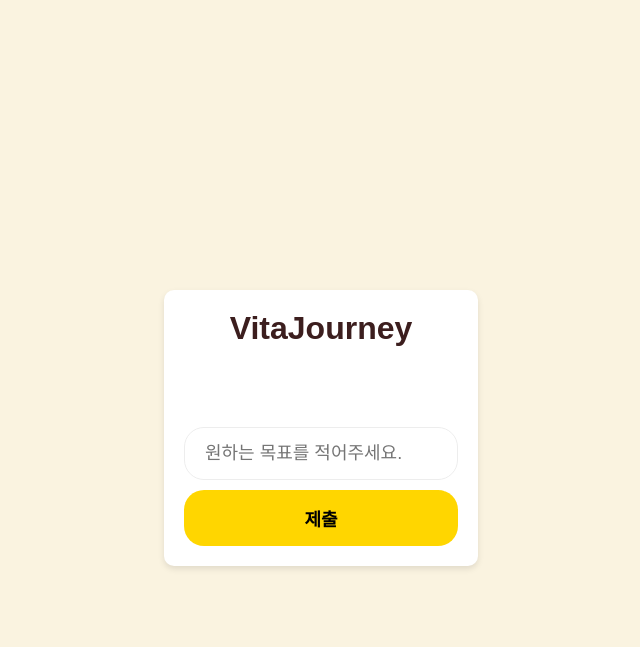
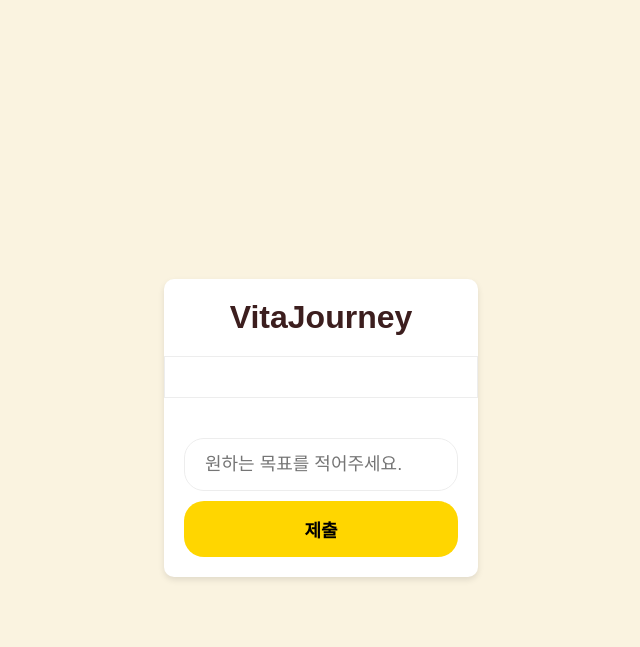
Before and after one commit to hecto-prompt/Vitarjourney, a FastAPI app: template templates/index.html in a window 1280 px wide. Shown: the top 647 px of the page, without its empty margins (319-959 px from the left). Run offline with FastAPI, Linux system fonts and the light colour scheme; the template is opened without the code that fills it, so the values that code supplies are empty.

Commit message:
결과 화면 스크롤 추가

```diff
--- a/templates/index.html
+++ b/templates/index.html
@@ -35,8 +35,12 @@
         }
 
         #chat-box {
+            border: 1px solid #EDEDED;
             padding: 20px;
-            border-bottom: none;  /* 라인 제거 */
+            max-width: 700px;
+            margin: 20px auto;
+            max-height: 500px;  /* 최대 높이를 설정합니다. */
+            overflow-y: auto;   /* 내용이 넘칠 경우 스크롤바가 생성됩니다. */
         }
 
         form {
```
